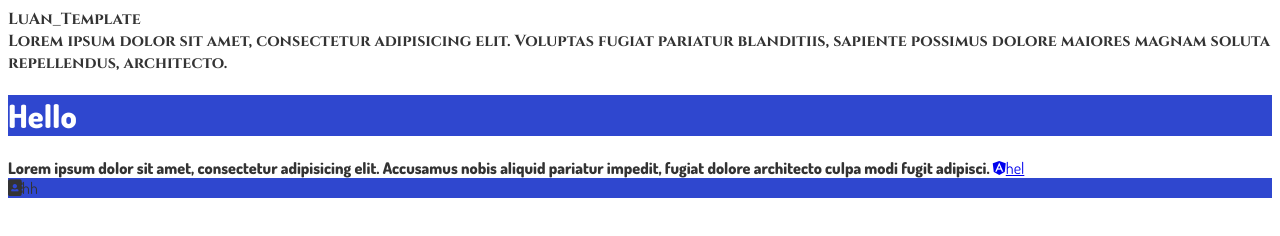
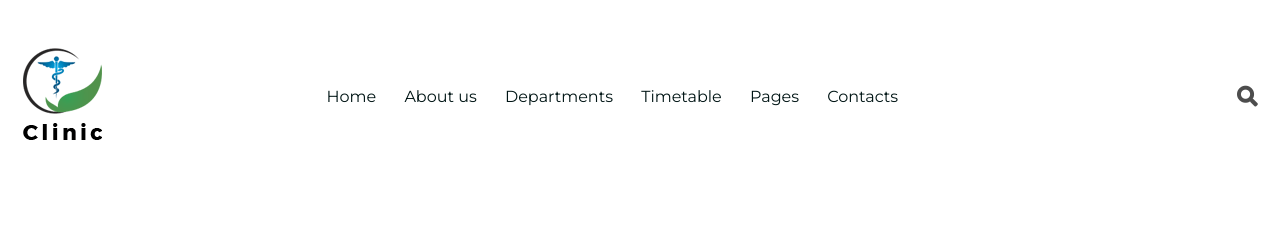
Before and after one commit to Tolala9/Medical_service-website, a website built with webpack: page app/index.html in a window 1280 px wide. Built offline with nearby package versions, Linux system fonts and the light colour scheme; files whose address does not match are found by name.

Commit message:
Layout: basic header

```diff
--- a/app/assets/scripts/modules/Person.js
+++ b/app/assets/scripts/modules/Person.js
@@ -5,7 +5,7 @@ class Person {
   }
 
   greet() {
-    console.log("Hi there, my name is " + this.name + " and my favorite color is " + this.favoriteColor + ".");
+    console.log("Hi there! my name is " + this.name + " and my favorite color is " + this.favoriteColor + ".");
   }
 }
 
--- a/app/assets/styles/base/_vars.sass
+++ b/app/assets/styles/base/_vars.sass
@@ -1 +1,3 @@
-$blue: #2F47CFFF
+$blackText: #001515
+$greyText: #4d4d4d
+$greenText: #00BB6D
--- /dev/null
+++ b/app/assets/styles/modules/_site-header.sass
@@ -0,0 +1,38 @@
+.site-header
+	display: flex
+	padding: 40px 15px
+	&__logo
+		flex: 1
+	&__menu-content
+		display: flex
+		flex: 3
+	&__search
+		display: flex
+		margin: auto
+		a
+			color: $greyText
+			font-size: 20px
+			transition: 0.25s ease-out
+			&:hover
+				color: $greenText
+
+.primary-nav
+	margin: auto 0
+	ul
+		margin: 0
+		padding: 0
+		li
+			display: inline-block
+			list-style-type: none
+			margin-left: 25px
+			&:first-child
+				margin-left: 0
+		a
+			text-decoration: none
+			color: $blackText
+			font-weight: 400
+			font-size: 16px
+			font-family: 'Montserrat', sans-serif
+			transition: 0.25s ease-out
+			&:hover
+				color: $greenText
--- a/app/assets/styles/modules/_test.sass
+++ /dev/null
@@ -1,14 +0,0 @@
-p
-	margin: 0
-	padding: 0
-	display: inline-block
-	margin-top: 0
-	font-family: "cinzel-ex"
-	font-weight: 700
-h1
-	background-color: $blue
-	color: white
-div
-	background-color: $blue
-span
-	font-weight: 800
--- /dev/null
+++ b/app/assets/styles/modules/_wrapper.sass
@@ -0,0 +1,5 @@
+.wrapper
+	padding-left: 15px
+	padding-right: 15px
+	margin-left: auto
+	margin-right: auto
--- a/app/assets/styles/styles.sass
+++ b/app/assets/styles/styles.sass
@@ -2,4 +2,5 @@
 @import "base/_fonts"
 @import "base/_libs"
 @import "base/_global"
-@import "modules/_test"
+@import "modules/_wrapper"
+@import "modules/_site-header"
--- a/app/index.html
+++ b/app/index.html
@@ -8,27 +8,44 @@
 
 
   <link rel="stylesheet" href="temp/styles/style.css">
-
+  <link href="https://fonts.googleapis.com/css?family=Montserrat" rel="stylesheet">
 
 
 </head>
 <body>
   <header class="site-header">
-  	<p>LuAn_Template</p> <br>
-  	<p>Lorem ipsum dolor sit amet, consectetur adipisicing elit. Voluptas fugiat pariatur blanditiis, sapiente possimus dolore maiores magnam soluta repellendus, architecto.</p>
-  	<h1>Hello</h1>
-  	<span>Lorem ipsum dolor sit amet, consectetur adipisicing elit. Accusamus nobis aliquid pariatur impedit, fugiat dolore architecto culpa modi fugit adipisci.</span>
-  	<a href="#"><i class="fab fa-angular"></i>hel</a>
-  	<div class="icon"><i class="fas fa-address-book"></i>hh</div>
-  </header>
+
+    <div class="site-header__logo">
+      <a href="#">
+        <img src="assets/img/logo/logo.png" alt="Clinic logo">
+      </a>
+    </div>
+
+    <div class="site-header__menu-content">
+      <nav class="primary-nav">
+        <ul>
+          <li><a href="#">Home</a></li>
+          <li><a href="#">About us</a></li>
+          <li><a href="#">Departments</a></li>
+          <li><a href="#">Timetable</a></li>
+          <li><a href="#">Pages</a></li>
+          <li><a href="#">Contacts</a></li>
+        </ul>
+      </nav>
+    </div>
+
+    <div class="site-header__search">
+      <a href="#" class="site-header__search-toggle"><i class="fas fa-search"></i></a>
+    </div>
+    </header>
 
 
 
 
 
-</body>
+  </body>
 
-<script src="/temp/scripts/App.js"></script>
+  <script src="/temp/scripts/App.js"></script>
 
 
-</html>
+  </html>
--- a/app/temp/styles/style.css
+++ b/app/temp/styles/style.css
@@ -79,20 +79,66 @@ img {
 .fas {
   font-family: "font-awesome-sol"; }
 
-p {
-  margin: 0;
-  padding: 0;
-  display: inline-block;
-  margin-top: 0;
-  font-family: "cinzel-ex";
-  font-weight: 700; }
+.wrapper {
+  padding-left: 15px;
+  padding-right: 15px;
+  margin-left: auto;
+  margin-right: auto; }
 
-h1 {
-  background-color: #2F47CFFF;
-  color: white; }
+.site-header {
+  display: -webkit-box;
+  display: -webkit-flex;
+  display: -ms-flexbox;
+  display: flex;
+  padding: 40px 15px; }
+  .site-header__logo {
+    -webkit-box-flex: 1;
+    -webkit-flex: 1;
+        -ms-flex: 1;
+            flex: 1; }
+  .site-header__menu-content {
+    display: -webkit-box;
+    display: -webkit-flex;
+    display: -ms-flexbox;
+    display: flex;
+    -webkit-box-flex: 3;
+    -webkit-flex: 3;
+        -ms-flex: 3;
+            flex: 3; }
+  .site-header__search {
+    display: -webkit-box;
+    display: -webkit-flex;
+    display: -ms-flexbox;
+    display: flex;
+    margin: auto; }
+    .site-header__search a {
+      color: #4d4d4d;
+      font-size: 20px;
+      -webkit-transition: 0.25s ease-out;
+      -o-transition: 0.25s ease-out;
+      transition: 0.25s ease-out; }
+      .site-header__search a:hover {
+        color: #00BB6D; }
 
-div {
-  background-color: #2F47CFFF; }
-
-span {
-  font-weight: 800; }
+.primary-nav {
+  margin: auto 0; }
+  .primary-nav ul {
+    margin: 0;
+    padding: 0; }
+    .primary-nav ul li {
+      display: inline-block;
+      list-style-type: none;
+      margin-left: 25px; }
+      .primary-nav ul li:first-child {
+        margin-left: 0; }
+    .primary-nav ul a {
+      text-decoration: none;
+      color: #001515;
+      font-weight: 400;
+      font-size: 16px;
+      font-family: 'Montserrat', sans-serif;
+      -webkit-transition: 0.25s ease-out;
+      -o-transition: 0.25s ease-out;
+      transition: 0.25s ease-out; }
+      .primary-nav ul a:hover {
+        color: #00BB6D; }
```
Also changed, not shown: app/assets/img/logo/logo.png (added), app/temp/scripts/App.js, 1 other file.
